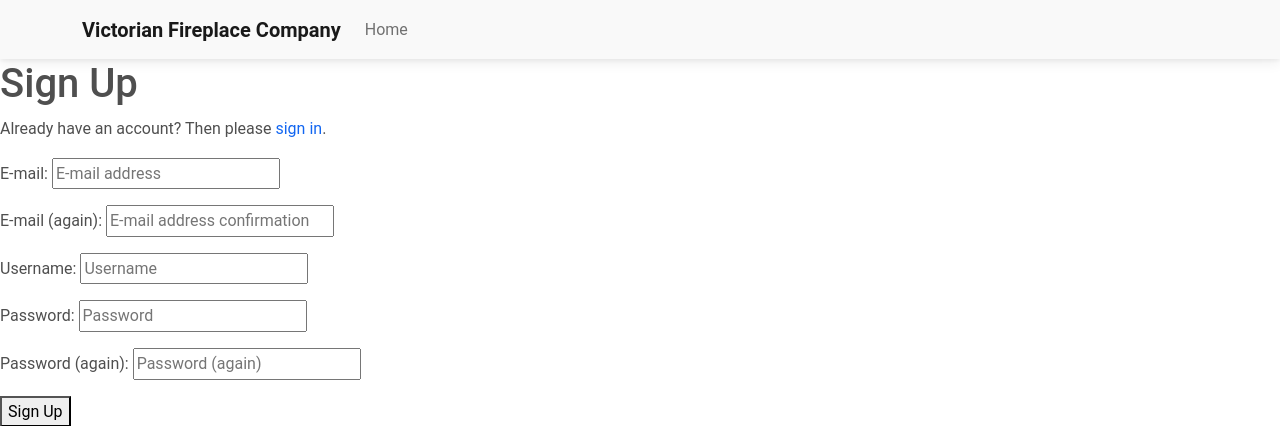
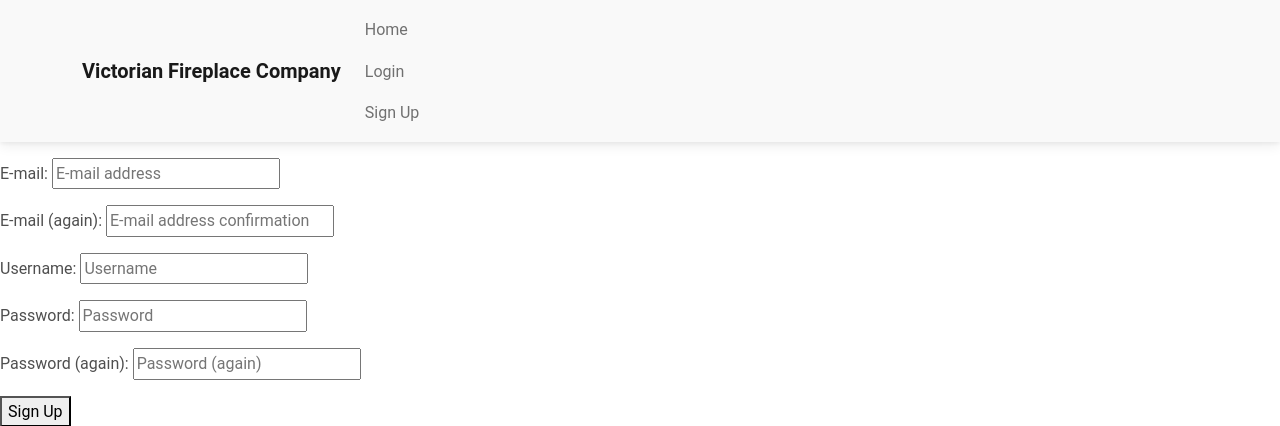
Before and after one commit to Code-Institute-Submissions/fgryson-CI-milestone-4_JuneResub, a Django app: page /accounts/signup/ in a window 1280 px wide. Shown: the top 426 px of the page. Run offline with Django 4.2, Linux system fonts and the light colour scheme; parts of the project's set-up code (start-up, migrations or seed data) failed here and were passed over; some libraries are stand-ins or nearby versions.

Commit message:
Updated: Navbar

```diff
--- a/templates/base.html
+++ b/templates/base.html
@@ -30,6 +30,13 @@
         <ul class="navbar-nav mr-auto">
           <li class="nav-item active">
             <a href="" class="nav-link">Home</a>
+            {% if user.is_authenticated%}
+            <a href="{% url 'sales:checkout' %}" class="nav-link">Checkout</a>
+            <a href="{{ logout_url }}" class="nav-link">Logout</a>
+            {% else %}
+            <a href="{{ login_url }}" class="nav-link">Login</a>
+            <a href="{{ signup_url }}" class="nav-link">Sign Up</a>
+            {% endif %}
           </li>
         </ul>
       </div>
```
